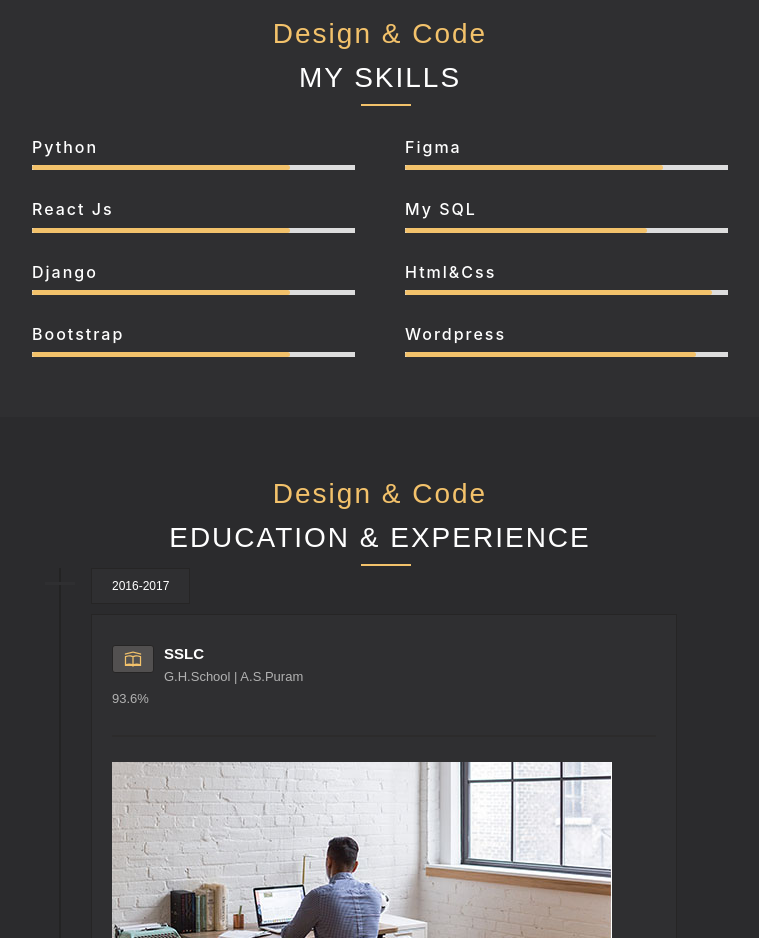
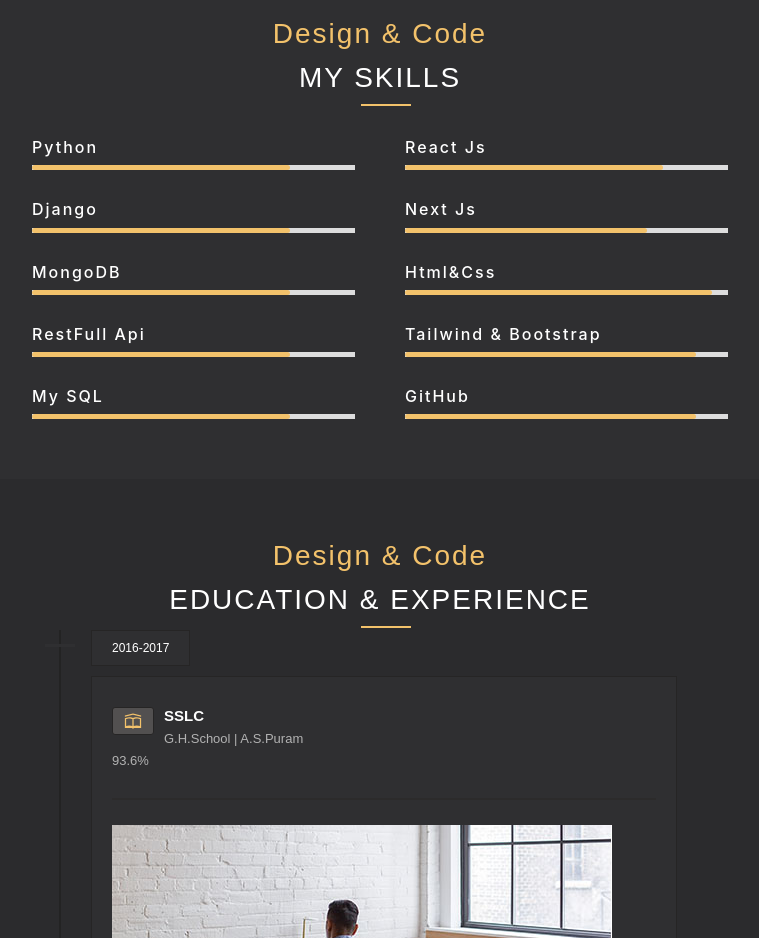
Before and after one commit to Aravinthishu/React_project, a React (Create React App) app: page / in a window 1280 px wide. Shown: the part 1560-2498 px from the top of the page, without its empty margins (260-1019 px from the left). Built offline with nearby package versions, Linux system fonts and the light colour scheme.

Commit message:
Update MySkils.jsx

```diff
--- a/src/pages/Myskills/MySkils.jsx
+++ b/src/pages/Myskills/MySkils.jsx
@@ -23,18 +23,23 @@ const MySkils = () => {
              <div class="progress python"></div>
            </div>
 
-           <h2>React Js</h2>
+           <h2>Django</h2>
            <div class="full">
              <div class="progress python"></div>
            </div>
 
 
-           <h2>Django</h2>
+           <h2>MongoDB</h2>
            <div class="full">
              <div class="progress Django"></div>
            </div>
 
-           <h2>Bootstrap</h2>
+           <h2>RestFull Api</h2>
+           <div class="full">
+             <div class="progress Django"></div>
+           </div>
+
+           <h2>My SQL</h2>
            <div class="full">
              <div class="progress Django"></div>
            </div>
@@ -43,23 +48,32 @@ const MySkils = () => {
        </div>
 
    <div class="skill-set2">
-           <h2>Figma</h2>
+           <h2>React Js</h2>
            <div class="full">
              <div class="progress figma"></div>
            </div>
-           <h2>My SQL</h2>
+
+           <h2>Next Js</h2>
            <div class="full">
              <div class="progress sql"></div>
            </div>
+
            <h2>Html&Css</h2>
            <div class="full">
              <div class="progress html"></div>
            </div>
 
-           <h2>Wordpress</h2>
+           <h2>Tailwind & Bootstrap</h2>
            <div class="full">
              <div class="progress wordpress"></div>
            </div>
+
+            <h2>GitHub</h2>
+           <div class="full">
+             <div class="progress wordpress"></div>
+           </div>
+
+
    </div>
   </div>
 
```
